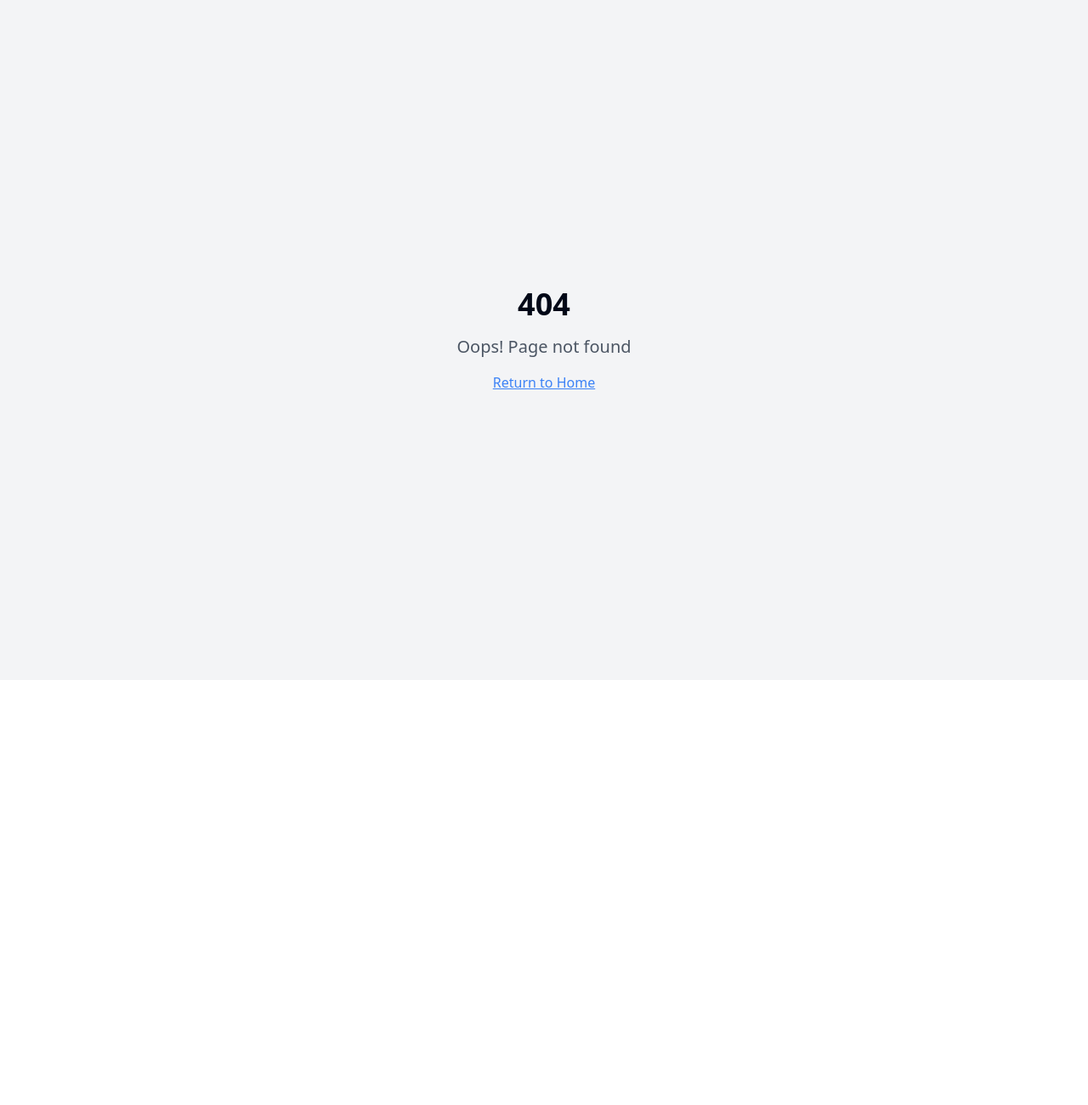
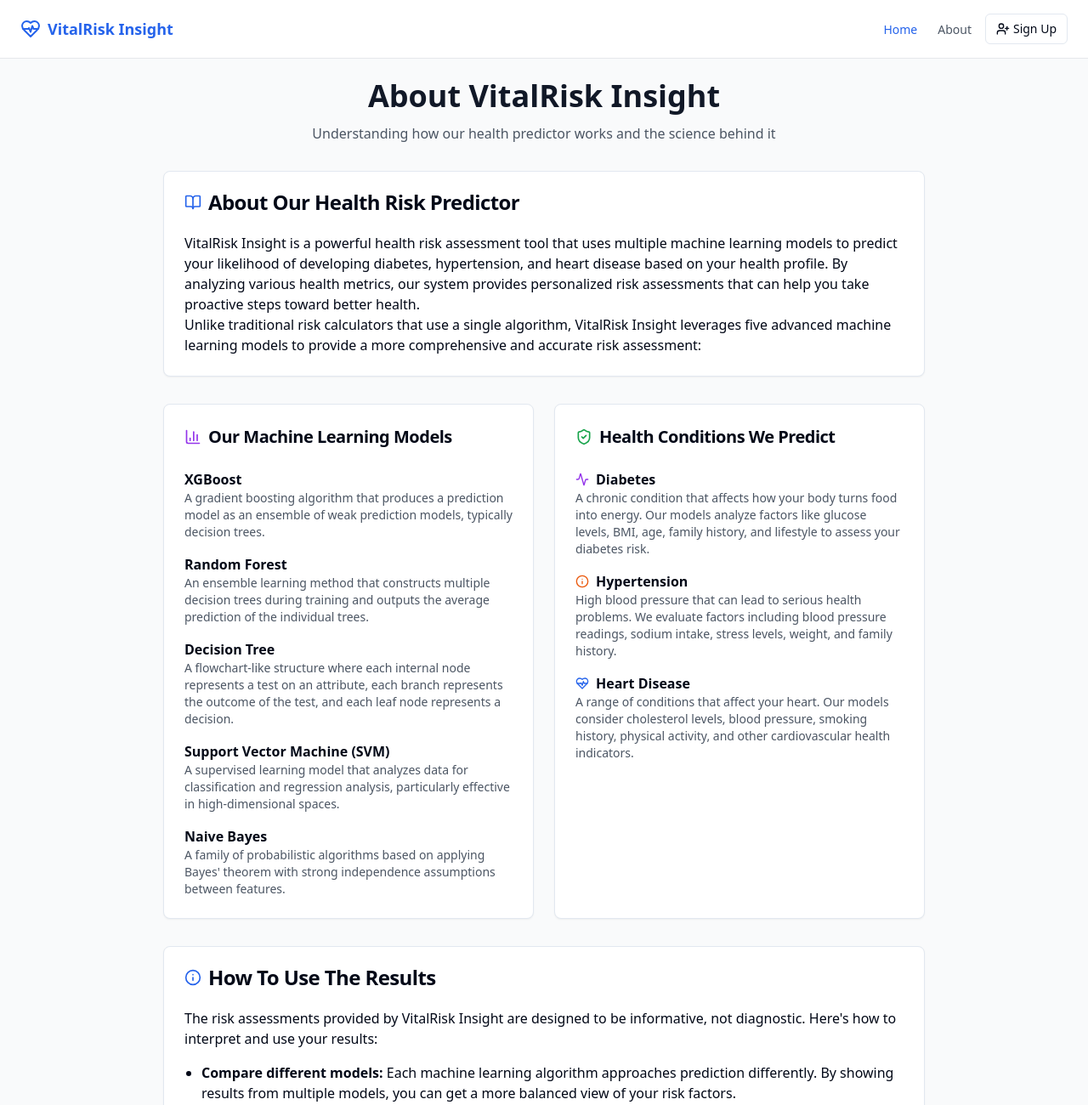
Before and after one commit to Snpum/vital-risk-insight, a React (Vite) app: page /about in a window 1280 px wide. Before the commit this address had no page. Shown: the top 1300 px of the page at 85% size. Before the commit the page ends 800 px from the top, so only its background shows below. Built offline with nearby package versions, Linux system fonts and the light colour scheme.

Commit message:
Add about section content
Add content to the about section of the application.

```diff
--- a/src/App.tsx
+++ b/src/App.tsx
@@ -7,6 +7,7 @@ import { BrowserRouter, Routes, Route } from "react-router-dom";
 import Index from "./pages/Index";
 import Results from "./pages/Results";
 import CreateAccount from "./pages/CreateAccount";
+import About from "./pages/About";
 import NotFound from "./pages/NotFound";
 
 const queryClient = new QueryClient();
@@ -21,6 +22,7 @@ const App = () => (
           <Route path="/" element={<Index />} />
           <Route path="/results" element={<Results />} />
           <Route path="/create-account" element={<CreateAccount />} />
+          <Route path="/about" element={<About />} />
           {/* ADD ALL CUSTOM ROUTES ABOVE THE CATCH-ALL "*" ROUTE */}
           <Route path="*" element={<NotFound />} />
         </Routes>
--- a/src/components/HealthHeader.tsx
+++ b/src/components/HealthHeader.tsx
@@ -23,7 +23,7 @@ const HealthHeader = () => {
         <nav className="flex items-center">
           <ul className="flex space-x-4 md:space-x-6 mr-4">
             <li><a href="/" className="text-sm text-blue-600 font-medium hover:text-blue-800">Home</a></li>
-            <li><a href="#about" className="text-sm text-gray-600 font-medium hover:text-blue-800">About</a></li>
+            <li><a href="/about" className="text-sm text-gray-600 font-medium hover:text-blue-800">About</a></li>
           </ul>
           {user?.isLoggedIn ? (
             <div className="flex items-center space-x-2">
--- /dev/null
+++ b/src/pages/About.tsx
@@ -0,0 +1,183 @@
+
+import React from 'react';
+import { Card, CardContent, CardHeader, CardTitle } from '@/components/ui/card';
+import HealthHeader from '@/components/HealthHeader';
+import { BookOpen, Activity, HeartPulse, Info, BarChart3, ShieldCheck } from 'lucide-react';
+
+const About = () => {
+  return (
+    <div className="min-h-screen bg-gray-50">
+      <HealthHeader />
+      <main className="container mx-auto py-6 px-4 md:px-6">
+        <div className="mb-8 text-center">
+          <h1 className="text-3xl md:text-4xl font-bold text-gray-900 mb-3">About VitalRisk Insight</h1>
+          <p className="text-gray-600 md:max-w-2xl mx-auto">
+            Understanding how our health predictor works and the science behind it
+          </p>
+        </div>
+
+        <div className="max-w-4xl mx-auto space-y-8">
+          <Card>
+            <CardHeader>
+              <CardTitle className="flex items-center gap-2">
+                <BookOpen className="h-5 w-5 text-blue-600" />
+                About Our Health Risk Predictor
+              </CardTitle>
+            </CardHeader>
+            <CardContent className="prose max-w-none">
+              <p>
+                VitalRisk Insight is a powerful health risk assessment tool that uses multiple machine learning models
+                to predict your likelihood of developing diabetes, hypertension, and heart disease based on your health
+                profile. By analyzing various health metrics, our system provides personalized risk assessments that
+                can help you take proactive steps toward better health.
+              </p>
+              <p>
+                Unlike traditional risk calculators that use a single algorithm, VitalRisk Insight leverages five
+                advanced machine learning models to provide a more comprehensive and accurate risk assessment:
+              </p>
+            </CardContent>
+          </Card>
+
+          <div className="grid grid-cols-1 md:grid-cols-2 gap-6">
+            <Card>
+              <CardHeader>
+                <CardTitle className="flex items-center gap-2 text-xl">
+                  <BarChart3 className="h-5 w-5 text-purple-600" />
+                  Our Machine Learning Models
+                </CardTitle>
+              </CardHeader>
+              <CardContent className="space-y-4">
+                <div>
+                  <h3 className="font-semibold">XGBoost</h3>
+                  <p className="text-sm text-gray-600">
+                    A gradient boosting algorithm that produces a prediction model as an ensemble of weak prediction models,
+                    typically decision trees.
+                  </p>
+                </div>
+                <div>
+                  <h3 className="font-semibold">Random Forest</h3>
+                  <p className="text-sm text-gray-600">
+                    An ensemble learning method that constructs multiple decision trees during training and outputs the
+                    average prediction of the individual trees.
+                  </p>
+                </div>
+                <div>
+                  <h3 className="font-semibold">Decision Tree</h3>
+                  <p className="text-sm text-gray-600">
+                    A flowchart-like structure where each internal node represents a test on an attribute, each branch
+                    represents the outcome of the test, and each leaf node represents a decision.
+                  </p>
+                </div>
+                <div>
+                  <h3 className="font-semibold">Support Vector Machine (SVM)</h3>
+                  <p className="text-sm text-gray-600">
+                    A supervised learning model that analyzes data for classification and regression analysis, particularly
+                    effective in high-dimensional spaces.
+                  </p>
+                </div>
+                <div>
+                  <h3 className="font-semibold">Naive Bayes</h3>
+                  <p className="text-sm text-gray-600">
+                    A family of probabilistic algorithms based on applying Bayes' theorem with strong independence assumptions
+                    between features.
+                  </p>
+                </div>
+              </CardContent>
+            </Card>
+
+            <Card>
+              <CardHeader>
+                <CardTitle className="flex items-center gap-2 text-xl">
+                  <ShieldCheck className="h-5 w-5 text-green-600" />
+                  Health Conditions We Predict
+                </CardTitle>
+              </CardHeader>
+              <CardContent className="space-y-4">
+                <div>
+                  <h3 className="flex items-center gap-2 font-semibold">
+                    <Activity className="h-4 w-4 text-purple-600" />
+                    Diabetes
+                  </h3>
+                  <p className="text-sm text-gray-600">
+                    A chronic condition that affects how your body turns food into energy. Our models analyze factors like
+                    glucose levels, BMI, age, family history, and lifestyle to assess your diabetes risk.
+                  </p>
+                </div>
+                <div>
+                  <h3 className="flex items-center gap-2 font-semibold">
+                    <Info className="h-4 w-4 text-orange-600" />
+                    Hypertension
+                  </h3>
+                  <p className="text-sm text-gray-600">
+                    High blood pressure that can lead to serious health problems. We evaluate factors including blood pressure
+                    readings, sodium intake, stress levels, weight, and family history.
+                  </p>
+                </div>
+                <div>
+                  <h3 className="flex items-center gap-2 font-semibold">
+                    <HeartPulse className="h-4 w-4 text-blue-600" />
+                    Heart Disease
+                  </h3>
+                  <p className="text-sm text-gray-600">
+                    A range of conditions that affect your heart. Our models consider cholesterol levels, blood pressure,
+                    smoking history, physical activity, and other cardiovascular health indicators.
+                  </p>
+                </div>
+              </CardContent>
+            </Card>
+          </div>
+
+          <Card>
+            <CardHeader>
+              <CardTitle className="flex items-center gap-2">
+                <Info className="h-5 w-5 text-blue-600" />
+                How To Use The Results
+              </CardTitle>
+            </CardHeader>
+            <CardContent>
+              <p className="mb-4">
+                The risk assessments provided by VitalRisk Insight are designed to be informative, not diagnostic. Here's how to interpret and use your results:
+              </p>
+              <ul className="space-y-2 list-disc pl-5">
+                <li>
+                  <strong>Compare different models:</strong> Each machine learning algorithm approaches prediction differently.
+                  By showing results from multiple models, you can get a more balanced view of your risk factors.
+                </li>
+                <li>
+                  <strong>Focus on trends:</strong> Pay attention to consistent high or low risks across models, which may
+                  indicate stronger evidence for that assessment.
+                </li>
+                <li>
+                  <strong>Consult healthcare professionals:</strong> Always discuss your results with a doctor or healthcare
+                  provider before making health decisions.
+                </li>
+                <li>
+                  <strong>Repeat assessments:</strong> As your health metrics change, return to VitalRisk Insight to track
+                  how your risk profiles evolve over time.
+                </li>
+              </ul>
+            </CardContent>
+          </Card>
+
+          <Card>
+            <CardHeader>
+              <CardTitle className="flex items-center gap-2">
+                <ShieldCheck className="h-5 w-5 text-blue-600" />
+                Data Privacy
+              </CardTitle>
+            </CardHeader>
+            <CardContent>
+              <p>
+                VitalRisk Insight takes your privacy seriously. All health information you provide is processed locally in your
+                browser and is not stored on our servers. Your data is used solely for generating your personalized risk
+                assessment and is not shared with third parties.
+              </p>
+            </CardContent>
+          </Card>
+        </div>
+      </main>
+    </div>
+  );
+};
+
+export default About;
```
